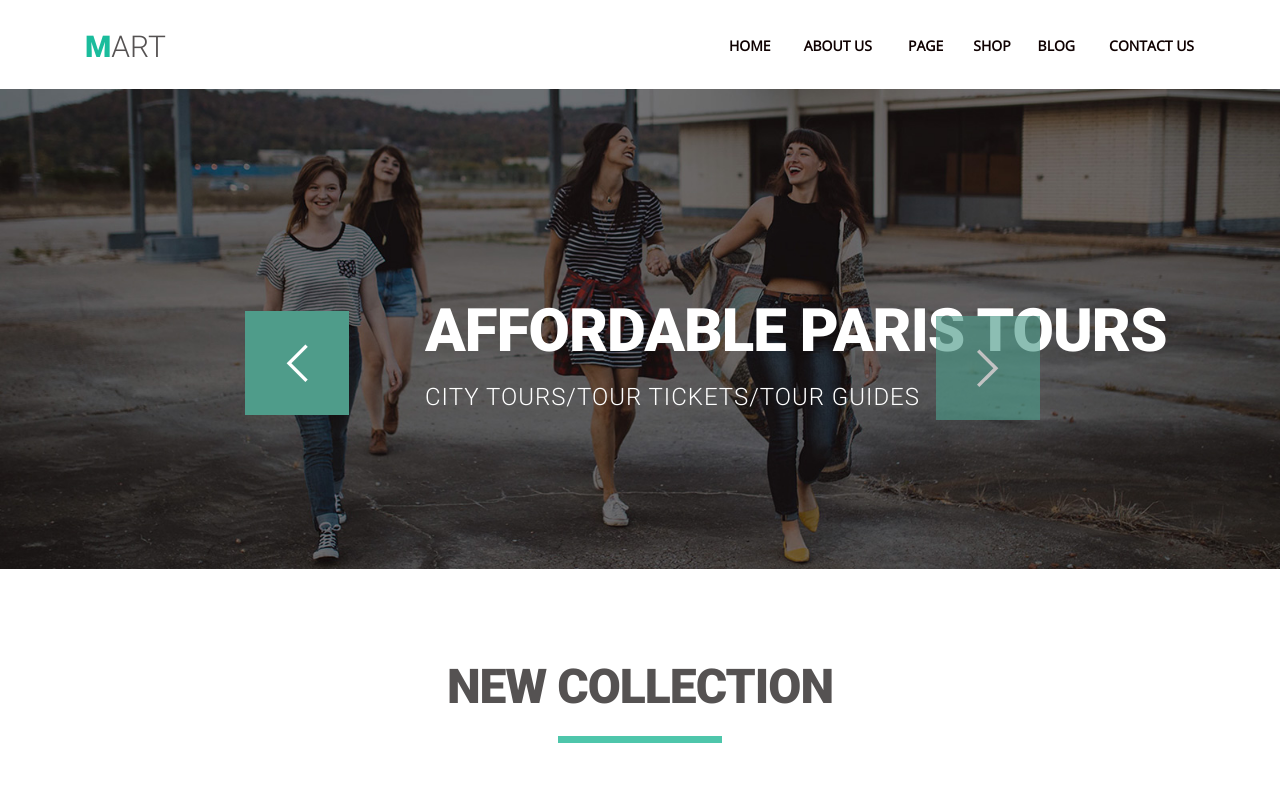
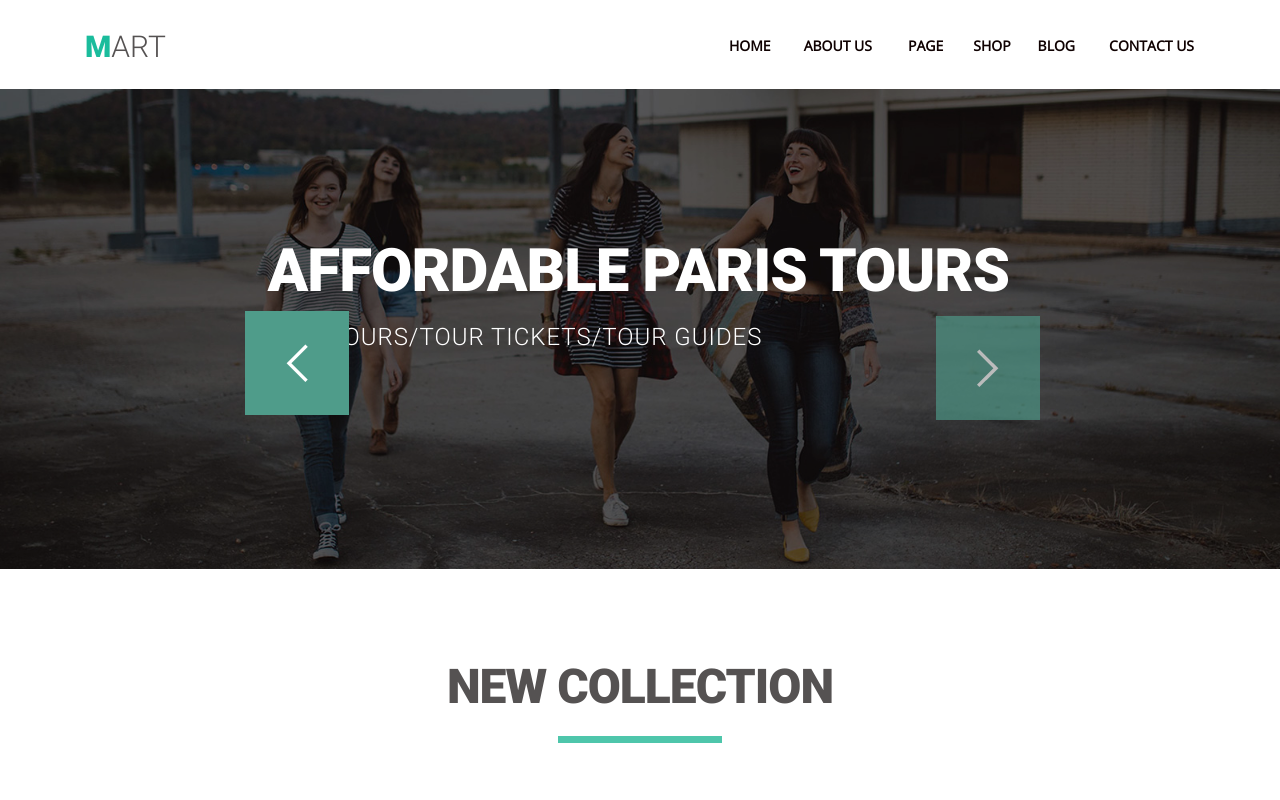
Before and after one commit to Marik713/goit-fe-course, a plain HTML site: page module-05/index.html in a window 1280 px wide. Shown: the top 800 px of the page. Drawn offline with nearby package versions, Linux system fonts and the light colour scheme.

Commit message:
third attempt

```diff
--- a/module-05/css/style.css
+++ b/module-05/css/style.css
@@ -61,6 +61,11 @@ img {
 
 .container {
     width: 1110px;
+    margin: 0 auto;
+}
+
+.wrapper {
+    width: 1600px;
     margin: 0 auto;
 }
 
@@ -154,25 +159,37 @@ img {
     height: 600px;
 }
 
+.slider .slider-item::after {
+    content: "";
+    display: block;
+    background: #000002;
+    opacity: 0.25;
+    width: 100%;
+    height: 100%;
+    position: absolute;
+    margin: auto;
+    top: 0;
+    bottom: 0;
+    left: 0;
+    right: 0;
+}
+
 .slider img {
     display: block;
     max-width: 100%;
 }
 
-.layer {
-    background-color: #000002;
-    opacity: 0.522;
-    width: 1600px;
-    height: 600px;
-    position: absolute;
-    z-index: 1;
-}
-
 .description {
     position: absolute;
     z-index: 2;
-    top: 178px;
-    left: 425px;
+    text-align: left;
+    margin: auto;
+    top: 0;
+    bottom: 95px;
+    left: 0;
+    right: 0;
+    width: 745px;
+    height: 150px;
 }
 
 .guide {
--- a/module-05/index.html
+++ b/module-05/index.html
@@ -42,7 +42,6 @@
     <section class="slider">
         <div class="slider-item">
             <img src="img/slider/slide1.jpg" alt="" width="1600" height="600" />
-            <div class="layer"></div>
             <div class="description">
                 <p class="guide">Affordable Paris tours</p>
                 <p class="proposition">City tours/Tour tickets/Tour guides</p>
@@ -50,7 +49,6 @@
         </div>
         <div class="slider-item">
             <img src="img/slider/slide2.jpg" alt="" width="1600" height="600" />
-            <div class="layer"></div>
             <div class="description">
                 <p class="guide">Welcome to Paris</p>
                 <p class="proposition">City of love and romance</p>
@@ -58,7 +56,6 @@
         </div>
         <div class="slider-item">
             <img src="img/slider/slide3.jpg" alt="" width="1600" height="600" />
-            <div class="layer"></div>
             <div class="description">
                 <p class="guide">
                     Instagrammable Paris
@@ -68,7 +65,6 @@
         </div>
         <div class="slider-item">
             <img src="img/slider/slide4.jpg" alt="" width="1600" height="600" />
-            <div class="layer"></div>
             <div class="description">
                 <p class="guide">
                     Clubs in Paris
```
